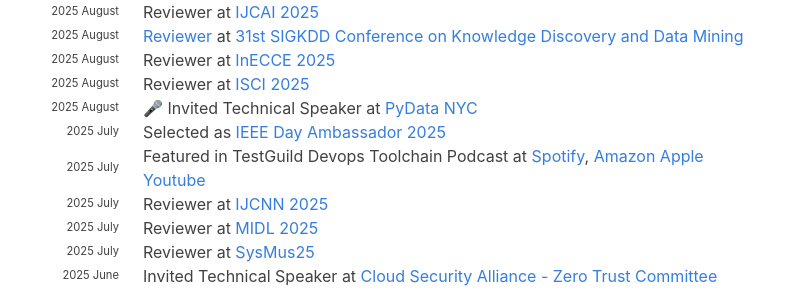
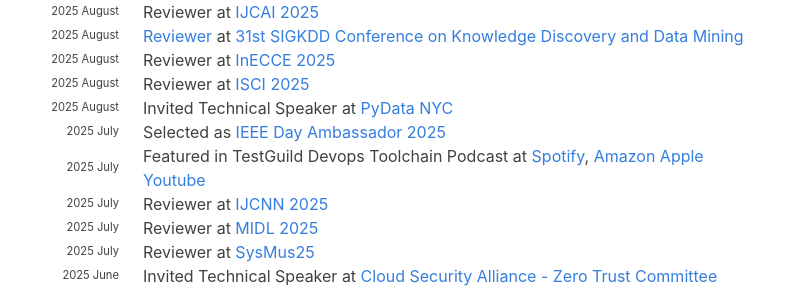
Before and after one commit to hariharanragothaman/hariharanragothaman.github.io, a Jekyll site: the page built from index.md, in a window 1280 px wide and 900 px high, scrolled down 868 px. Shown: the part 162-452 px from the top of the window, without its empty margins (189-977 px from the left). Built offline with Jekyll 4.4.1, drawn with Linux system fonts in a browser that asks for light colours; nearby versions of some CDN libraries; some web fonts are replaced.

Commit message:
Polishes and Updates

```diff
--- a/_data/news.yaml
+++ b/_data/news.yaml
@@ -54,7 +54,7 @@
 
 - year: 2025
   year-extra: August
-  description: 🎤 Invited Technical Speaker at <a href="https://www.meetup.com/elastic-new-york-city-user-group/events/310082602//">PyData NYC </a>
+  description: Invited Technical Speaker at <a href="https://www.meetup.com/elastic-new-york-city-user-group/events/310082602//">PyData NYC </a>
 
 #-------------------------------------------- July  ------------------------------------------------------------------------------------------------------------------------------------------------------
 
```
